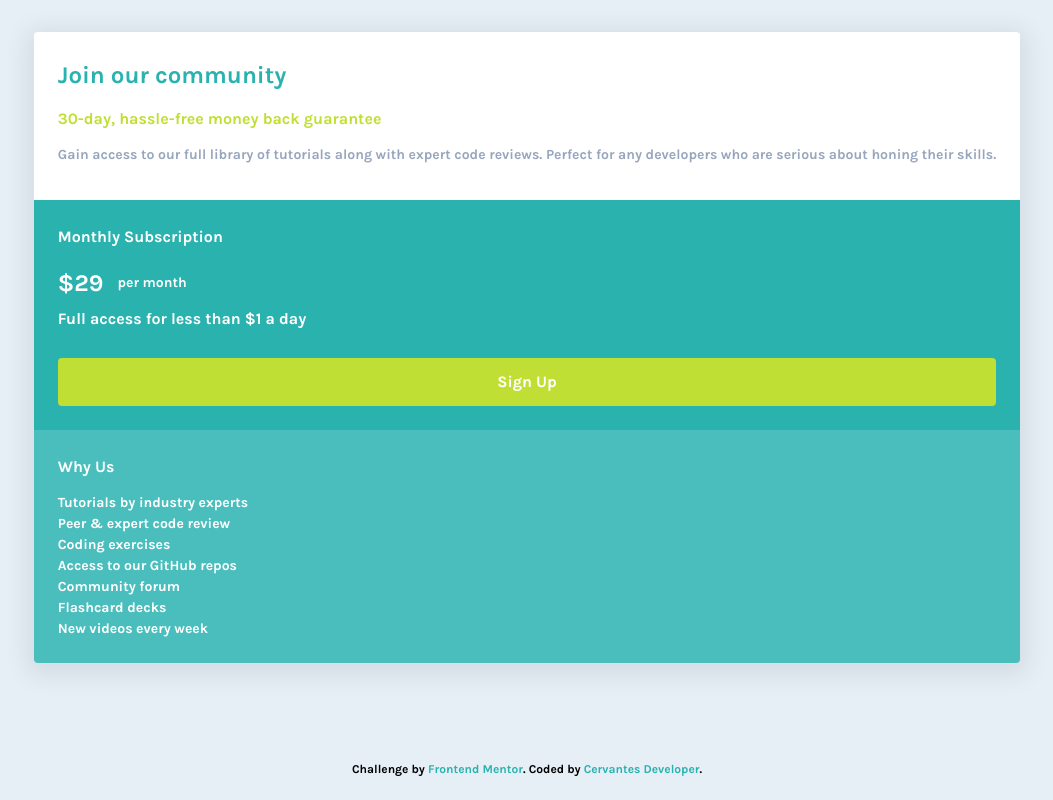
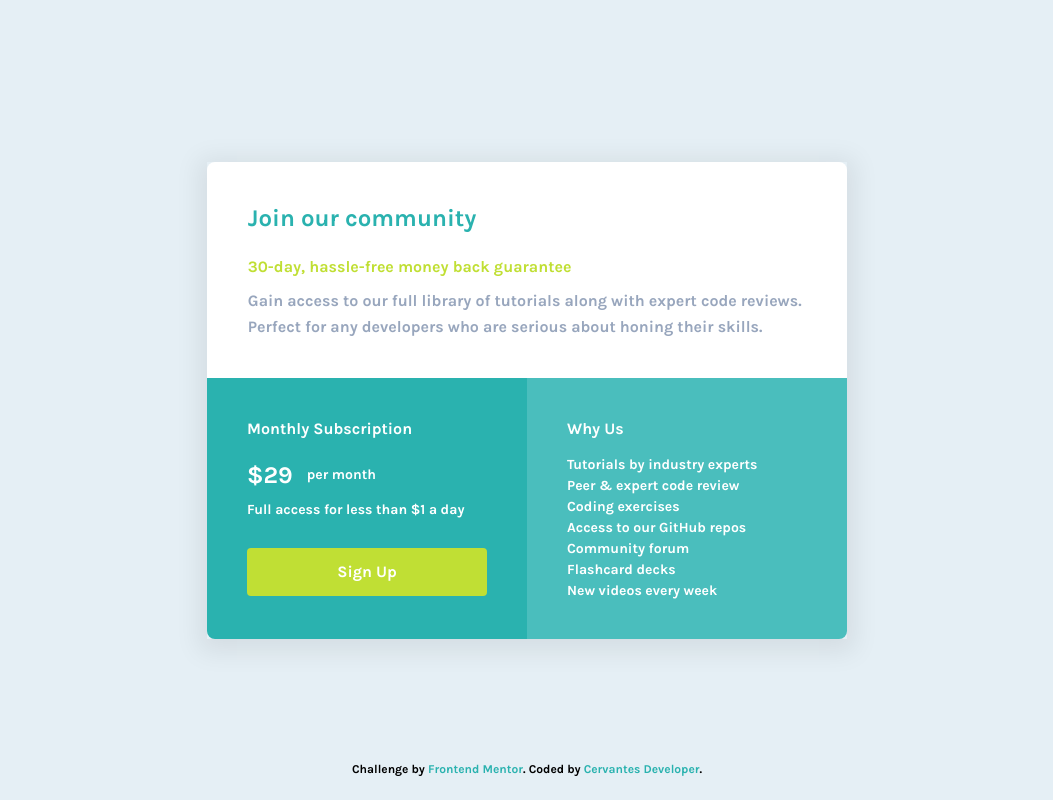
Before and after one commit to cervantesdeveloper/fem_14_single-price-grid, a plain HTML site: page index.html in a window 1280 px wide. Shown: the whole page, without its empty margins (113-1166 px from the left). Drawn offline with Linux system fonts and the light colour scheme.

Commit message:
desktop version was marked up

```diff
--- a/css/styles.css
+++ b/css/styles.css
@@ -39,8 +39,8 @@ body{
 h1{
     color: var(--color-primary);
     font-size: 1.5rem;
-    line-height: 1.66;
-    margin-bottom: .75rem;
+    line-height: 1.5;
+    margin-bottom: .625rem;
 }
 
 ul{
@@ -75,11 +75,12 @@ main{
     justify-content: center;
     align-items: center;
     padding: 2rem 1.5rem;
+    min-height: 100vh;
 }
 
 .card-pricing{
     box-shadow: 0 .3125rem 1.5rem .5rem rgba(0, 0, 0, .075);
-    border-radius: .25rem;
+    max-width: 40rem;
 }
 
 .card-pricing__head{
@@ -148,6 +149,45 @@ main{
     line-height: 1.5;
 }
 
+@media (min-width: 48rem) {
+    .card-pricing__head{
+        padding: 2.375rem 2.55rem;
+        border-radius: .5rem .5rem 0 0;
+    }
+
+    .card-pricing__head h2{
+        line-height: 2.625;
+        margin-bottom: 0;
+    }
+
+    .card-pricing__head p{
+        font-size: 1rem;
+    }
+
+    .card-pricing__body{
+        display: flex;
+    }
+
+    .card-pricing__body > *{
+        width: 50%;
+    }
+
+    .card-pricing__offer{
+        padding: 2.375rem 2.5rem;
+        border-radius: 0 0 0 .5rem;
+    }
+
+    .card-pricing__offer p:last-of-type{
+        line-height: 2;
+        font-size: .875rem;
+    }
+
+    .card-pricing__details{
+        padding: 2.375rem 2.5rem;
+        border-radius: 0 0 .5rem 0;
+    }
+}
+
 footer{
     position: fixed;
     bottom: 0;
```
Also changed, not shown: 1 other file.
